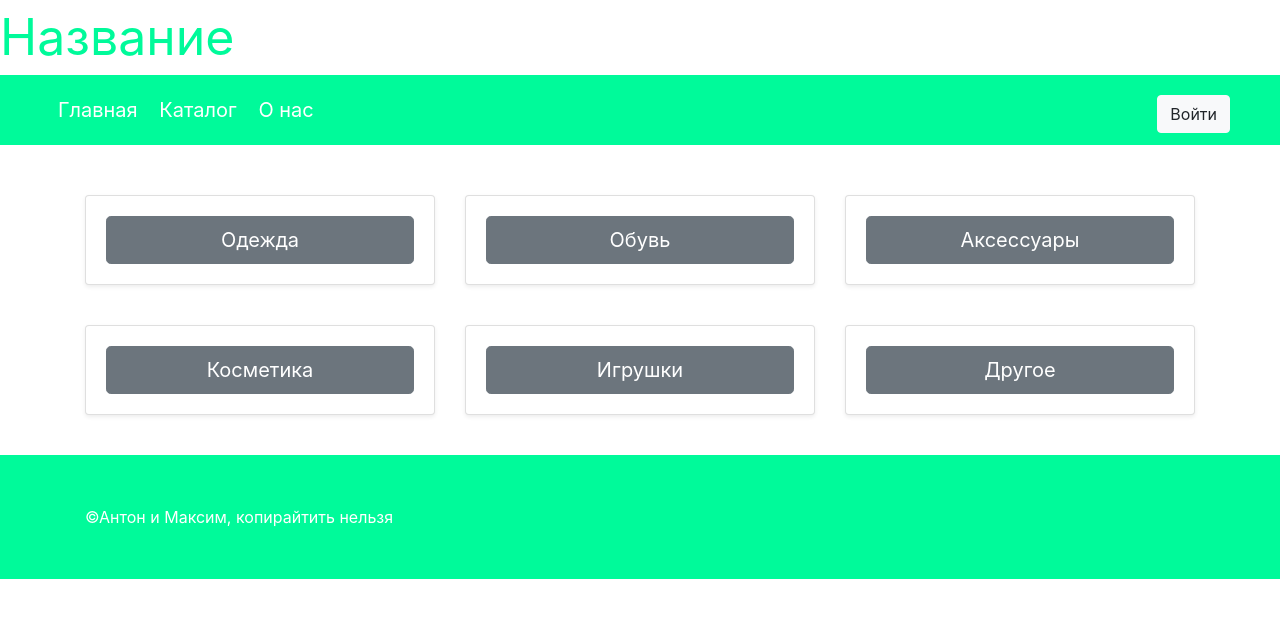
After one commit to MaxGolubev19/Secondhand-Svetlana-, a Flask app: page /create in a window 1280 px wide. The commit adds this page. Shown: the top 618 px of the page. Run offline with Flask 2, Linux system fonts and the light colour scheme; some libraries are stand-ins or nearby versions.

Commit message:
Add files via upload

```diff
--- a/static/style.css
+++ b/static/style.css
@@ -15,11 +15,9 @@
 }
 
 footer {
-	position: absolute;
-	left: 0;
-	bottom: 0;
-	width: 100%;
-	height: 80px;
-	background-color: #00FA9A;
-	color: white;
-}
+	margin-top: -50px;
+    padding: 50px;
+    background-color: #00FA9A;
+    color: white;
+    width: 100%;
+   }
--- /dev/null
+++ b/templates/choice.html
@@ -0,0 +1,50 @@
+{% extends "base.html" %}
+
+{% block content %}
+<div class="row row-cols-2 row-cols-md-3 mb-3 text-center">
+      <div class="col">
+        <div class="card mb-4 rounded-3 shadow-sm">
+          <div class="card-body">
+            <a class="w-100 btn btn-lg btn-secondary" href="/сreate" role="button">Одежда</a>
+          </div>
+        </div>
+      </div>
+      <div class="col">
+        <div class="card mb-4 rounded-3 shadow-sm">
+          <div class="card-body">
+            <a class="w-100 btn btn-lg btn-secondary" href="/сreate" role="button">Обувь</a>
+          </div>
+        </div>
+      </div>
+      <div class="col">
+        <div class="card mb-4 rounded-3 shadow-sm">
+          <div class="card-body">
+            <a class="w-100 btn btn-lg btn-secondary" href="/сreate" role="button">Аксессуары</a>
+          </div>
+        </div>
+      </div>
+    </div>
+<div class="row row-cols-2 row-cols-md-3 mb-3 text-center">
+      <div class="col">
+        <div class="card mb-4 rounded-3 shadow-sm">
+          <div class="card-body">
+            <a class="w-100 btn btn-lg btn-secondary" href="/сreate" role="button">Косметика</a>
+          </div>
+        </div>
+      </div>
+      <div class="col">
+        <div class="card mb-4 rounded-3 shadow-sm">
+          <div class="card-body">
+            <a class="w-100 btn btn-lg btn-secondary" href="/сreate" role="button">Игрушки</a>
+          </div>
+        </div>
+      </div>
+      <div class="col">
+        <div class="card mb-4 rounded-3 shadow-sm">
+          <div class="card-body">
+            <a class="w-100 btn btn-lg btn-secondary" href="/сreate" role="button">Другое</a>
+          </div>
+        </div>
+      </div>
+    </div>
+{% endblock %}
--- a/templates/index.html
+++ b/templates/index.html
@@ -13,7 +13,7 @@
               <li>Обувь</li>
               <li>Аксессуары</li>
             </ul>
-            <a class="w-100 btn btn-lg btn-primary" href="/catalog" role="button">Искать мужские товары</a>
+            <a class="w-100 btn btn-lg btn-primary" href="/catalog/man" role="button">Искать мужские товары</a>
           </div>
         </div>
       </div>
@@ -29,7 +29,7 @@
               <li>Аксессуары</li>
               <li>Косметика</li>
             </ul>
-            <a class="w-100 btn btn-lg btn-primary" href="/catalog" role="button">Искать женские товары</a>
+            <a class="w-100 btn btn-lg btn-primary" href="/catalog/woman" role="button">Искать женские товары</a>
           </div>
         </div>
       </div>
@@ -44,7 +44,7 @@
               <li>Обувь</li>
               <li>Игрушки</li>
             </ul>
-            <a class="w-100 btn btn-lg btn-primary" href="/catalog" role="button">Искать детские товары</a>
+            <a class="w-100 btn btn-lg btn-primary" href="/catalog/child" role="button">Искать детские товары</a>
           </div>
         </div>
       </div>
```
